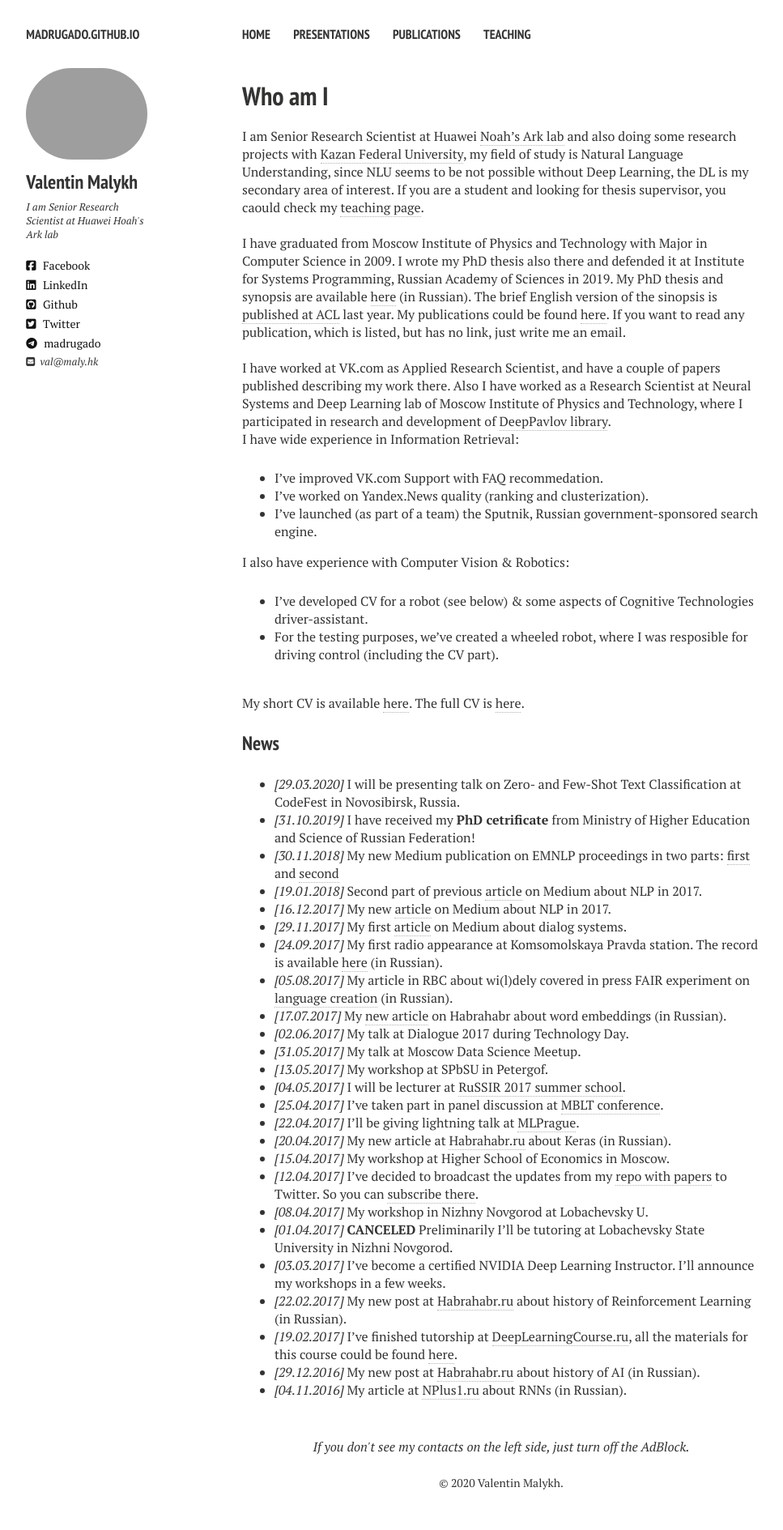
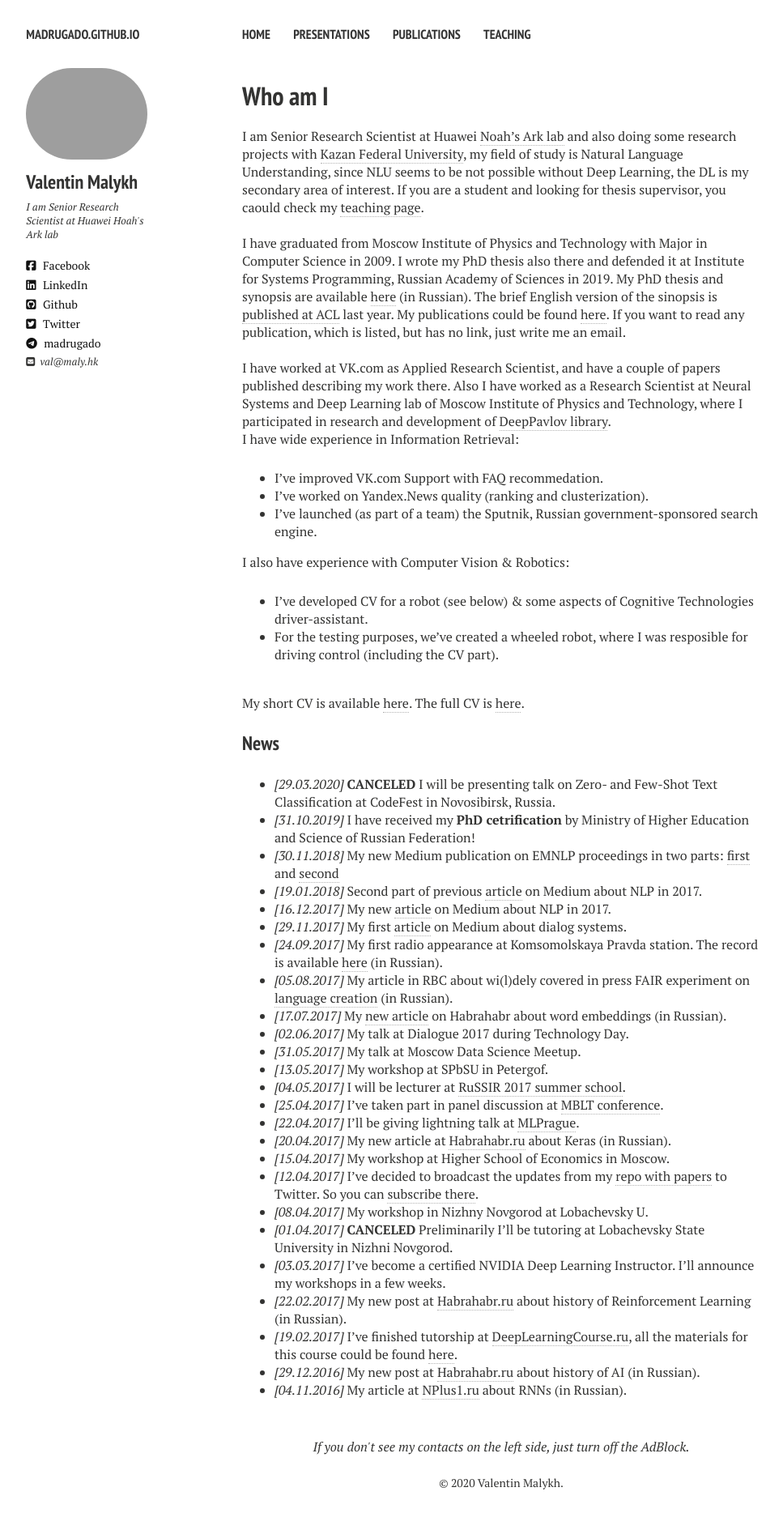
Before and after one commit to madrugado/madrugado.github.io, a Jekyll site: the page built from index.md, in a window 1280 px wide. Shown: the whole page at 81% size, without its empty margins (21-988 px from the left). Built offline with Jekyll 4.4.1, drawn with Linux system fonts in a browser that asks for light colours; nearby versions of some CDN libraries.

Commit message:
UPD: few tweaks

```diff
--- a/index.md
+++ b/index.md
@@ -29,8 +29,8 @@ I also have experience with Computer Vision & Robotics:
 My short CV is available [here](resume/one-page-cv.pdf). The full CV is [here](https://www.dropbox.com/s/ce0d73trfwtfc7h/academic_CV2.pdf?dl=1).
 
 ### News
-- *[29.03.2020]* I will be presenting talk on Zero- and Few-Shot Text Classification at CodeFest in Novosibirsk, Russia.
-- *[31.10.2019]* I have received my **PhD cetrificate** from Ministry of Higher Education and Science of Russian Federation!
+- *[29.03.2020]* **CANCELED** I will be presenting talk on Zero- and Few-Shot Text Classification at CodeFest in Novosibirsk, Russia.
+- *[31.10.2019]* I have received my **PhD cetrification** by Ministry of Higher Education and Science of Russian Federation!
 - *[30.11.2018]* My new Medium publication on EMNLP proceedings in two parts: [first](https://medium.com/@madrugado/interesting-stuff-at-emnlp-part-i-4a79b5007eb1) and [second](https://medium.com/@madrugado/interesting-stuff-at-emnlp-part-ii-ce92ac928f16)
 - *[19.01.2018]* Second part of previous [article](https://medium.com/@madrugado/advances-in-nlp-in-2017-part-ii-d8da391a3f01) on Medium about NLP in 2017.
 - *[16.12.2017]* My new [article](https://medium.com/@madrugado/advances-in-nlp-in-2017-b00e927fcc57) on Medium about NLP in 2017.
```
